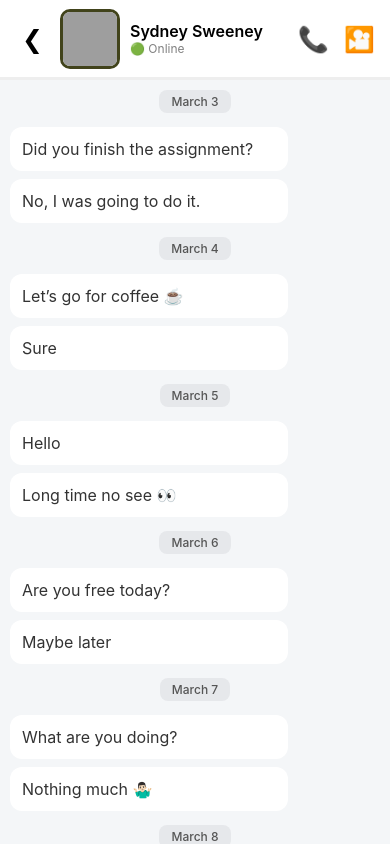
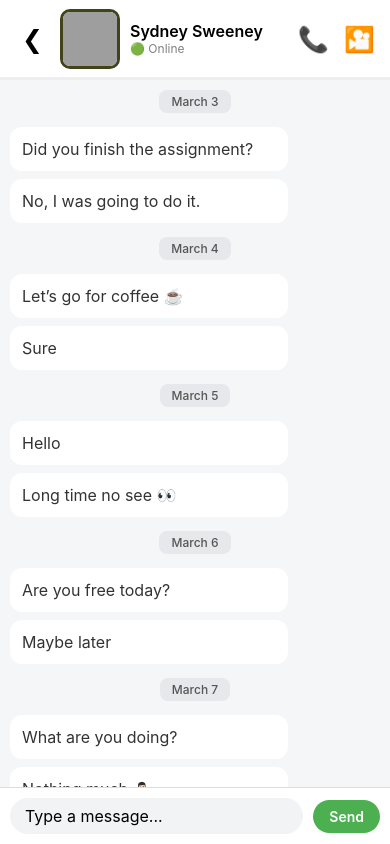
Before and after one commit to yashrajsinh/ChatApp, a React Native app: screen / in a window 390 px wide. Built offline with nearby package versions, Linux system fonts and the light colour scheme; grey boxes are pictures that could not be loaded.

Commit message:
Keyboard needs better padding

```diff
--- a/App.tsx
+++ b/App.tsx
@@ -5,10 +5,10 @@
  * @format
  */
 
-import { View, StyleSheet, Text } from 'react-native';
 import { SafeAreaProvider, SafeAreaView } from 'react-native-safe-area-context';
 import Header from './src/components/Header/Header';
 import ChatView from './src/components/ChatView/ChatView';
+import InputMessage from './src/components/InputMessage/InputMessage';
 
 function App() {
   return (
@@ -16,6 +16,7 @@ function App() {
       <SafeAreaView style={{ flex: 1 }}>
         <Header />
         <ChatView />
+        <InputMessage />
       </SafeAreaView>
     </SafeAreaProvider>
   );
--- /dev/null
+++ b/src/components/InputMessage/InputMessage.tsx
@@ -0,0 +1,54 @@
+import {
+  View,
+  Text,
+  StyleSheet,
+  TextInput,
+  KeyboardAvoidingView,
+  TouchableOpacity,
+  Platform,
+} from 'react-native';
+import React from 'react';
+
+export default function InputMessage() {
+  return (
+    <View style={styles.container}>
+      <TextInput placeholder="Type a message..." style={styles.input} />
+
+      <TouchableOpacity style={styles.sendBtn} activeOpacity={0.5}>
+        <Text style={styles.sendText}>Send</Text>
+      </TouchableOpacity>
+    </View>
+  );
+}
+const styles = StyleSheet.create({
+  container: {
+    flexDirection: 'row',
+    alignItems: 'center',
+    padding: 10,
+    borderTopWidth: 1,
+    borderColor: '#ddd',
+    backgroundColor: '#fff',
+  },
+
+  input: {
+    flex: 1,
+    backgroundColor: '#F1F3F5',
+    borderRadius: 20,
+    paddingHorizontal: 15,
+    paddingVertical: 8,
+    marginRight: 10,
+    fontSize: 16,
+  },
+
+  sendBtn: {
+    backgroundColor: '#4CAF50',
+    paddingHorizontal: 16,
+    paddingVertical: 8,
+    borderRadius: 20,
+  },
+
+  sendText: {
+    color: 'white',
+    fontWeight: '600',
+  },
+});
```
Also changed, not shown: 1 other file (tests, documents, lock files or other folders).
